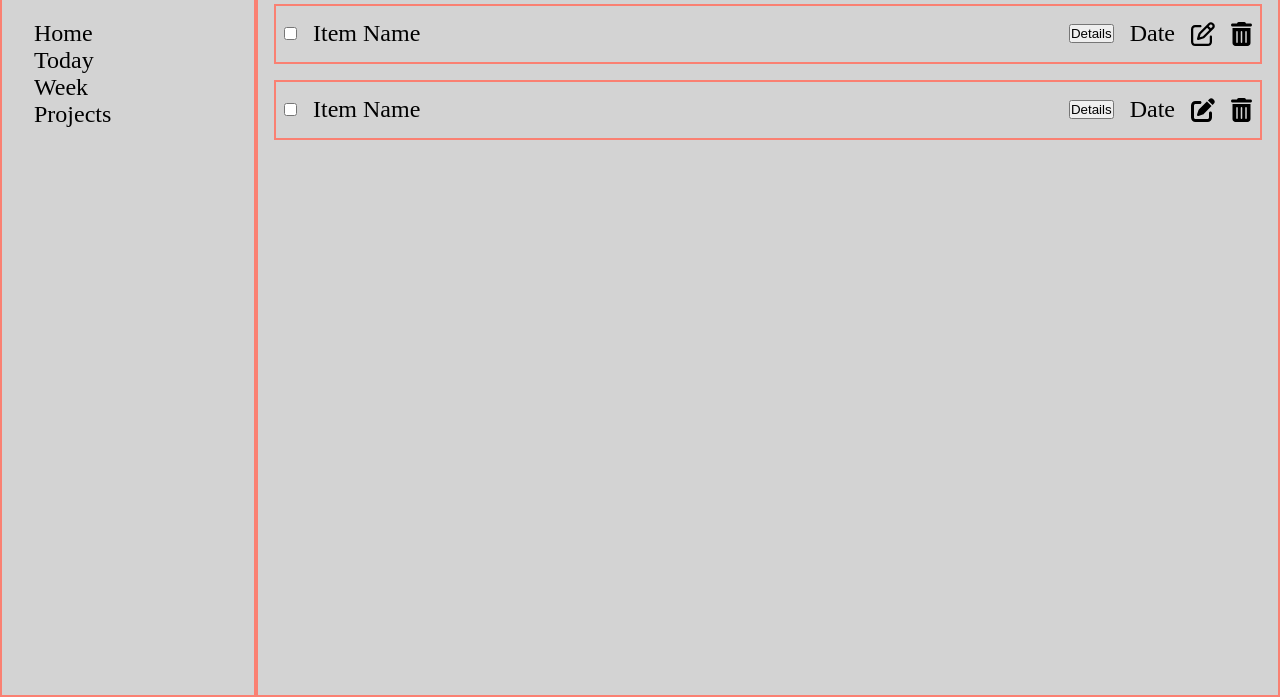
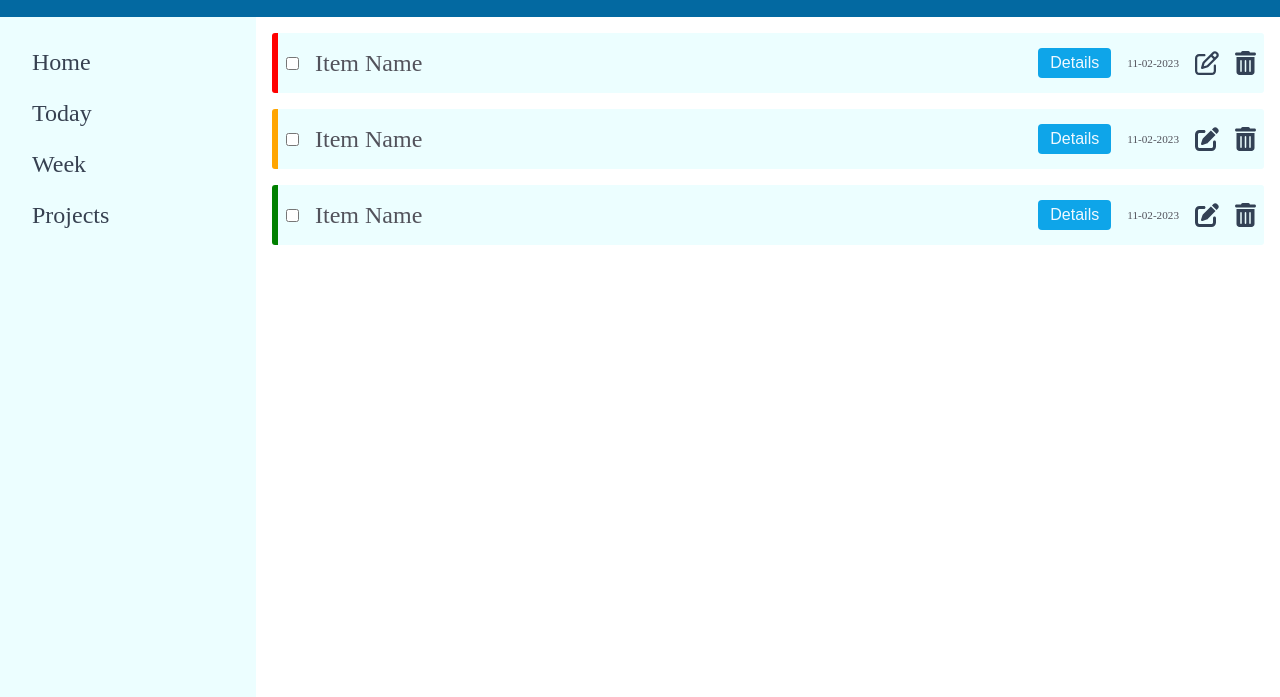
Before and after one commit to volkankarakaya/todo-list, a website built with webpack: page src/template.html in a window 1280 px wide. Shown: the part 103-800 px from the top of the page. Built offline with nearby package versions, Linux system fonts and the light colour scheme.

Commit message:
add style to items

```diff
--- a/src/style.css
+++ b/src/style.css
@@ -2,15 +2,25 @@
     box-sizing: border-box;
     margin: 0px;
     padding: 0px;
+    --header-background:#0369a1;
+    --header-color:#ecfeff;
+    --sidebar-backgroud:#ecfeff;
+    --sidebar-color: #374151;
+    --main-background:white;
+    --item-background: #ecfeff;
+    --item-color:#52525b;
+    --button-backgroun: #0ea5e9;
+    --button-color:#f0f9ff;
+    --icon-color:#334155;
 }
 
 body{
     background: lightgray;
     font-size: 24px;
     display: grid;
-    grid-template: 1fr 8fr/ 1fr 4fr;
+    grid-template: 120px 8fr/ 1fr 4fr;
     height: 100vh;
-    max-width: 1440px;
+    /* max-width: 1440px; */
     margin: 0 auto;
 }
 
@@ -21,12 +31,18 @@ header{
     align-items: center;
     gap: 24px;
     padding-left: 16px;
-    border-bottom: 2px solid brown;
+    background: var(--header-background);
+    color: var(--header-color) ;
 }
 
 .sidebar{
-    border:2px solid salmon;
+
     padding:32px;
+    background-color: var(--sidebar-backgroud);
+    color:var(--sidebar-color);
+    display: flex;
+    flex-direction: column;
+    gap: 24px;
 
 
 }
@@ -35,7 +51,7 @@ header{
     padding: 16px;
     display: flex;
     flex-direction: column;
-    border:2px solid salmon;
+    background: var(--main-background);
     gap: 16px;
 
 
@@ -44,11 +60,13 @@ header{
 }
 
 .item{
-    border:2px solid salmon;
+
     display: flex;
     justify-content: space-between;
     padding: 0 8px;
     height: 60px;
+    background: var(--item-background);
+    color:var(--item-color)
 }
 
 .item-name{
@@ -64,3 +82,75 @@ header{
     gap:16px;
     justify-content: space-between;
 }
+
+.main>:nth-child(1){
+    border-left: 6px solid red;
+    border-radius: 3px;
+
+}
+
+.main>:nth-child(2){
+    border-left: 6px solid orange;
+    border-radius: 3px;
+
+}
+
+.main>:nth-child(3){
+    border-left: 6px solid green;
+    border-radius: 3px;
+
+}
+
+button{
+    padding: 6px 12px;
+    background: var(--button-backgroun);
+    color:var(--button-color);
+    border:none;
+    border-radius: 4px;
+    font-size: 1rem;
+
+}
+
+
+button:active{
+    transform: scale(1.04);
+    color:var(--header-background);
+}
+
+button:hover{
+    cursor: pointer;
+    box-shadow: 3px 3px 2px 0px rgba(155, 190, 207, 0.62);
+}
+
+.item-info p{
+    font-size: 0.7rem;
+}
+
+.item-info i{
+    cursor: pointer;
+}
+
+.fa-pen-to-square{
+    color:var(--icon-color);
+    font-size: 24px;
+}
+.fa-pen-to-square:hover{
+    color:var(--button-backgroun)
+}
+
+.fa-pen-to-square:active{
+    transform: scale(1.05);
+}
+
+.fa-trash-can{
+    color:var(--icon-color);
+    font-size: 24px;
+
+}
+.fa-trash-can:hover{
+    color:var(--button-backgroun)
+}
+
+.fa-trash-can:active{
+    transform: scale(1.05);
+}
--- a/src/template.html
+++ b/src/template.html
@@ -36,7 +36,7 @@
            </div>
            <div class="item-info">
             <button>Details</button>
-            <p>Date</p>
+            <p>11-02-2023</p>
             <i class="fa-regular fa-pen-to-square"></i>
             <i class="fa-solid fa-trash-can"></i>
            </div>
@@ -50,13 +50,28 @@
             </div>
             <div class="item-info">
              <button>Details</button>
-            <p>Date</p>
+            <p>11-02-2023</p>
             <i class="fa fa-regular fa-pen-to-square"></i>
             <i class="fa fa-solid fa-trash-can"></i>
             </div>
 
          </div>
 
+         <div class="item">
+            <div class="item-name">
+             <input type="checkbox" name="todo" id="">
+            <p>Item Name</p>
+            </div>
+            <div class="item-info">
+             <button>Details</button>
+            <p>11-02-2023</p>
+            <i class="fa fa-regular fa-pen-to-square"></i>
+            <i class="fa fa-solid fa-trash-can "></i>
+            </div>
+
+         </div>
+
+
     </div>
 
 </body>
```
Also changed, not shown: README.md.
